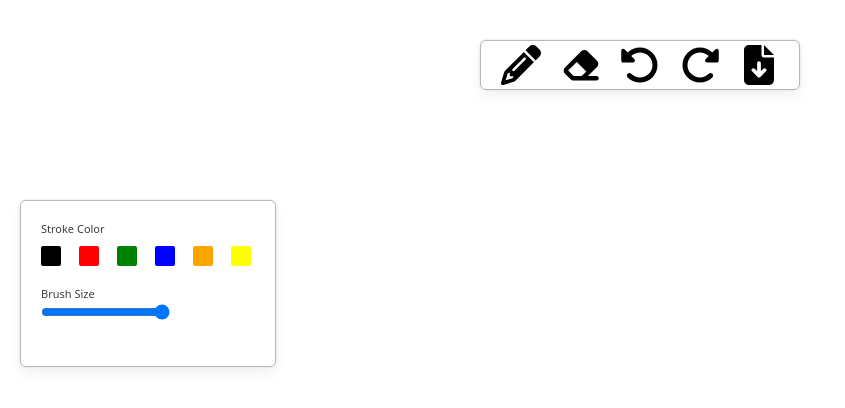
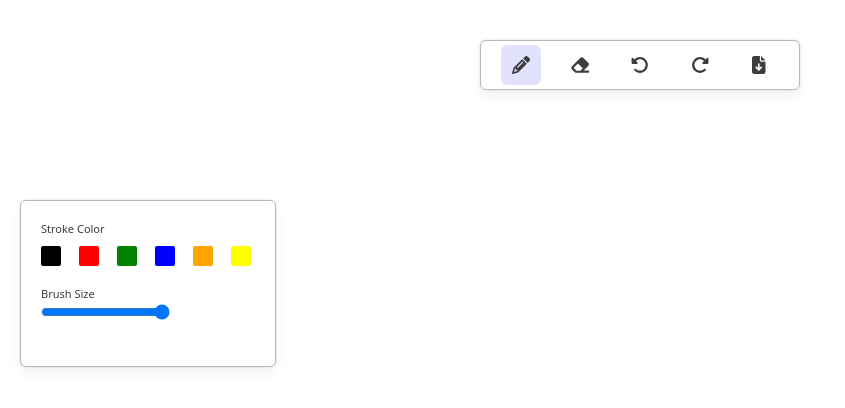
Before and after one commit to kashifaris/multi-sketch-book, a Next.js app: page / in a window 1280 px wide. Shown: the top 408 px of the page, without its empty margins (0-845 px from the left). Built offline with nearby package versions, Linux system fonts and the light colour scheme.

Commit message:
connected menu and toolkit using redux-toolkit

```diff
--- a/package.json
+++ b/package.json
@@ -13,9 +13,12 @@
     "@fortawesome/free-regular-svg-icons": "^6.4.2",
     "@fortawesome/free-solid-svg-icons": "^6.4.2",
     "@fortawesome/react-fontawesome": "^0.2.0",
+    "@reduxjs/toolkit": "^1.9.7",
+    "classnames": "^2.3.2",
     "next": "13.5.6",
     "react": "^18",
-    "react-dom": "^18"
+    "react-dom": "^18",
+    "react-redux": "^8.1.3"
   },
   "devDependencies": {
     "autoprefixer": "^10",
--- /dev/null
+++ b/src/components/Board/index.js
@@ -0,0 +1,19 @@
+import { useEffect, useRef } from "react";
+
+const Board= ()=>{
+    const canvasRef= useRef(null);
+    useEffect(()=>{
+        if(!canvasRef.current) return;
+        const canvas=canvasRef.current;
+        const context = canvas.getContext('2d');
+
+        //when mounting
+        canvas.width= window.innerWidth
+        canvas.height= window.innerHeight
+    },[])
+    return(
+        <canvas ref={canvasRef}></canvas>
+    )
+}
+
+export default Board;
--- a/src/components/Menu/index.js
+++ b/src/components/Menu/index.js
@@ -1,23 +1,33 @@
 import { FontAwesomeIcon } from '@fortawesome/react-fontawesome'
 import { faPencil, faEraser, faRotateLeft, faRotateRight, faFileArrowDown, } from '@fortawesome/free-solid-svg-icons'
+import cx from 'classnames'
+import styles from './index.module.css'
+import { useDispatch,useSelector } from 'react-redux';
+import { menuItemClick } from '@/slice/menuSlice';
+import { MENU_ITEMS } from '@/constants';
+function Menu() {
+    const dispatch= useDispatch();
+    const activeMenuItem = useSelector((state) => state.menu.activeMenuItem);
 
-import styles from './index.module.css'
-function Menu() {
+    const handleMenuClick=(itemName)=>{
+            dispatch(menuItemClick(itemName));
+    }
+
     return ( <div className={styles.menuContainer}>
-        <div >
-        <FontAwesomeIcon icon={faPencil} className={styles.iconWrapper}/>
+        <div className={cx(styles.iconWrapper,{[styles.active]:activeMenuItem=== MENU_ITEMS.PENCIL})}  onClick={()=>handleMenuClick(MENU_ITEMS.PENCIL)}>
+        <FontAwesomeIcon icon={faPencil} className={styles.icon}/>
         </div>
-        <div>
-        <FontAwesomeIcon icon={faEraser} className={styles.iconWrapper}/>
+        <div className={cx(styles.iconWrapper,{[styles.active]:activeMenuItem=== MENU_ITEMS.ERASER})} onClick={()=>handleMenuClick(MENU_ITEMS.ERASER)} >
+        <FontAwesomeIcon icon={faEraser} className={styles.icon} />
         </div>
-        <div>
-        <FontAwesomeIcon icon={faRotateLeft} className={styles.iconWrapper}/>
+        <div className={styles.iconWrapper} >
+        <FontAwesomeIcon icon={faRotateLeft} className={styles.icon}/>
         </div>
-        <div>
-        <FontAwesomeIcon icon={faRotateRight} className={styles.iconWrapper}/>
+        <div className={styles.iconWrapper} >
+        <FontAwesomeIcon icon={faRotateRight} className={styles.icon}/>
         </div>
-        <div>
-        <FontAwesomeIcon icon={faFileArrowDown} className={styles.iconWrapper}/>
+        <div className={styles.iconWrapper} >
+        <FontAwesomeIcon icon={faFileArrowDown} className={styles.icon}/>
         </div>
 
     </div> );
--- a/src/components/Toolbox/index.js
+++ b/src/components/Toolbox/index.js
@@ -1,32 +1,62 @@
-import styles from "./index.module.css"
-import { COLORS } from "@/constants"
+import { useSelector } from "react-redux";
+import styles from "./index.module.css";
+import { COLORS, MENU_ITEMS } from "@/constants";
 
-const Toolbox = ()=>{
-
-    const updateBrushSize= (e)=>{
-
-    }
-    return(
+const Toolbox = () => {
+  const activeMenuItem = useSelector((state) => state.menu.activeMenuItem);
+  const showStrokeToolOption = activeMenuItem === MENU_ITEMS.PENCIL;
+  const showBrushToolOption =
+    activeMenuItem === MENU_ITEMS.PENCIL || MENU_ITEMS.ERASER;
+  const updateBrushSize = (e) => {};
+  return (
     <div className={styles.toolboxContainer}>
+      {showStrokeToolOption && (
         <div className={styles.toolItem}>
           <h4 className={styles.toolText}>Stroke Color</h4>
           <div className={styles.itemContainer}>
-                    <div className={styles.colorBox} style={{backgroundColor:COLORS.BLACK}}></div>
-                    <div className={styles.colorBox} style={{backgroundColor:COLORS.RED}}></div>
-                    <div className={styles.colorBox} style={{backgroundColor:COLORS.GREEN}}></div>
-                    <div className={styles.colorBox} style={{backgroundColor:COLORS.BLUE}}></div>
-                    <div className={styles.colorBox} style={{backgroundColor:COLORS.ORANGE}}></div>
-                    <div className={styles.colorBox} style={{backgroundColor:COLORS.YELLOW}}></div>
+            <div
+              className={styles.colorBox}
+              style={{ backgroundColor: COLORS.BLACK }}
+            ></div>
+            <div
+              className={styles.colorBox}
+              style={{ backgroundColor: COLORS.RED }}
+            ></div>
+            <div
+              className={styles.colorBox}
+              style={{ backgroundColor: COLORS.GREEN }}
+            ></div>
+            <div
+              className={styles.colorBox}
+              style={{ backgroundColor: COLORS.BLUE }}
+            ></div>
+            <div
+              className={styles.colorBox}
+              style={{ backgroundColor: COLORS.ORANGE }}
+            ></div>
+            <div
+              className={styles.colorBox}
+              style={{ backgroundColor: COLORS.YELLOW }}
+            ></div>
           </div>
         </div>
+      )}
+      {showBrushToolOption && (
         <div className={styles.toolItem}>
           <h4 className={styles.toolText}>Brush Size</h4>
           <div className={styles.ItemContainer}>
-                    <input type="range" min={1} max={10} step={1} onChange={updateBrushSize}></input>
+            <input
+              type="range"
+              min={1}
+              max={10}
+              step={1}
+              onChange={updateBrushSize}
+            ></input>
           </div>
         </div>
+      )}
     </div>
-    )
-}
+  );
+};
 
-export default Toolbox
+export default Toolbox;
--- a/src/constants.js
+++ b/src/constants.js
@@ -8,4 +8,12 @@ const COLORS ={
     WHITE: 'white'
 }
 
-export{COLORS}
+const MENU_ITEMS= {
+    PENCIL: 'PENCIL',
+    ERASER: 'ERASER',
+    UNDO: 'UNDO',
+    REDO: 'REDO',
+    DOWNLOAD: 'DOWNLOAD'
+}
+
+export {COLORS,MENU_ITEMS}
--- a/src/pages/_app.js
+++ b/src/pages/_app.js
@@ -1,5 +1,10 @@
-import '@/styles/globals.css'
-
+import "@/styles/globals.css";
+import { Provider } from "react-redux";
+import { store } from "@/store";
 export default function App({ Component, pageProps }) {
-  return <Component {...pageProps} />
+  return (
+    <Provider store={store}>
+      <Component {...pageProps} />
+    </Provider>
+  );
 }
--- a/src/pages/index.js
+++ b/src/pages/index.js
@@ -1,3 +1,4 @@
+import Board from "@/components/Board";
 import Menu from "@/components/Menu";
 import Toolbox from "@/components/Toolbox";
 
@@ -7,6 +8,7 @@ export default function Home() {
     <div>
       <Menu></Menu>
       <Toolbox></Toolbox>
+      <Board></Board>
     </div>
   )
 }
--- /dev/null
+++ b/src/slice/menuSlice.js
@@ -0,0 +1,24 @@
+import { MENU_ITEMS } from "@/constants";
+import { createSlice } from "@reduxjs/toolkit";
+
+
+const initialState={
+    activeMenuItem: MENU_ITEMS.PENCIL,
+    actionMenuItem:null
+}
+export const menuSlice= createSlice({
+    name:"menu",
+    initialState,
+    reducers:{
+        menuItemClick:(state,action)=>{
+            state.activeMenuItem=action.payload;
+        },
+        actionItemClick:(state,action)=>{
+            state.actionMenuItem= action.payload;
+        }
+    }
+})
+
+export const {menuItemClick,actionItemClick}= menuSlice.actions;
+
+export default menuSlice.reducer
--- /dev/null
+++ b/src/store.js
@@ -0,0 +1,9 @@
+import menuReducer from "./slice/menuSlice";
+
+const { configureStore } = require("@reduxjs/toolkit");
+
+export const store = configureStore({
+    reducer:{
+        menu:menuReducer
+    }
+})
```
Also changed, not shown: src/components/Board/index.module.css (added), src/slice/toolboxSlice.js (added), 1 other file (tests, documents, lock files or other folders). Lines whose indentation alone changed are shown as unchanged.
